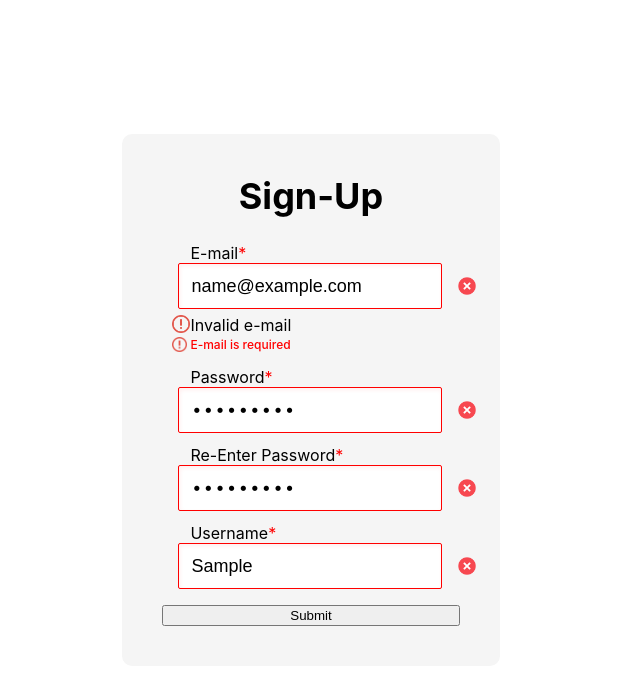
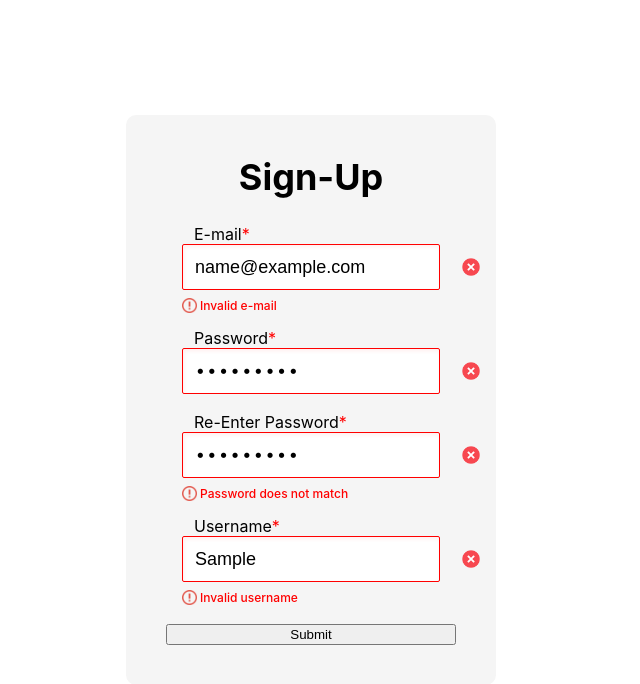
Before and after one commit to dabyzness/new-life-plus-frontend, a React (Create React App) app: page / in a window 1280 px wide. Both pictures are taken after typing "name@example.com", "Sample123", "Sample123", "Sample" into the empty fields and a click on the button "Submit". Shown: the top 684 px of the page, without its empty margins (329-969 px from the left). Built offline with nearby package versions, Linux system fonts and the light colour scheme; no server answers.

Commit message:
finish up registration form inputs

```diff
--- a/src/App.css
+++ b/src/App.css
@@ -100,15 +100,19 @@ input:focus {
 .validation-prompt-container {
   height: 0;
   list-style: none;
-  /* overflow-y: hidden; */
+  overflow-y: hidden;
   transition: 0.25s ease-in-out;
   margin-top: -10px;
   padding-left: 0px;
 }
 
+.has-errors {
+  height: 0;
+  transition: 1s ease-in-out;
+}
+
 .input-error ~ .has-errors {
   height: 100%;
-  /* margin-bottom: -5px; */
 }
 
 li::before {
@@ -128,6 +132,10 @@ li::before {
   line-height: 20px;
 }
 
+.input-valid {
+  display: none;
+}
+
 .validation-prompt-container {
-  margin-left: 10px;
+  margin-left: 16px;
 }
--- a/src/components/EmailInput/EmailInput.tsx
+++ b/src/components/EmailInput/EmailInput.tsx
@@ -67,13 +67,20 @@ function EmailInput(props: EmailInputProps) {
       >
         <li
           className={`${
-            !email && props.wasFocused.email ? "input-invalid" : ""
+            !email && props.wasFocused.email ? "input-invalid" : "input-valid"
+          }`}
+        >
+          E-mail is required
+        </li>
+
+        <li
+          className={`${
+            emailError && props.wasFocused.email && email
+              ? "input-invalid"
+              : "input-valid"
           }`}
         >
           Invalid e-mail
-        </li>
-        <li className={`${emailError ? "input-invalid" : ""}`}>
-          E-mail is required
         </li>
       </ul>
     </>
--- a/src/components/PasswordAndConfirmPasswordValidation/ConfirmPasswordInput.tsx
+++ b/src/components/PasswordAndConfirmPasswordValidation/ConfirmPasswordInput.tsx
@@ -57,6 +57,36 @@ function ConfirmPasswordInput(props: ConfirmPasswordInputProps) {
         ref={iconRef}
       ></i>
 
+      <ul
+        className={`validation-prompt-container ${
+          !props.confirmPasswordMatch && props.wasFocused.confirmPassword
+            ? "has-errors"
+            : ""
+        }`}
+      >
+        <li
+          className={`${
+            !props.confirmPasswordMatch &&
+            props.wasFocused.confirmPassword &&
+            props.passwordValue
+              ? "input-invalid"
+              : "input-valid"
+          }`}
+        >
+          Password does not match
+        </li>
+
+        <li
+          className={`${
+            !props.passwordValue && props.wasFocused.confirmPassword
+              ? "input-invalid"
+              : "input-valid"
+          }`}
+        >
+          Password confirmation is required
+        </li>
+      </ul>
+
       {/* <span className={""}></span> */}
 
       {/* <div
--- a/src/components/PasswordAndConfirmPasswordValidation/PasswordInput.module.css
+++ b/src/components/PasswordAndConfirmPasswordValidation/PasswordInput.module.css
@@ -7,16 +7,28 @@
   list-style: none;
   overflow-y: hidden;
   transition: 0.25s ease-in-out;
-  margin: 0;
+  margin-left: 16px;
+  margin-top: -10px;
+  padding: 0;
 }
 
 .prompt {
+  font-weight: 500;
+  font-size: 12px;
+  line-height: 20px;
 }
 
 .validPrompt {
-  color: darkseagreen;
+  /* color: rgb(94, 221, 96); */
+  color: gray;
+  /* font-weight: 500; */
+}
+
+.validPrompt::before {
+  content: "";
+  background-image: none;
 }
 
 .notValidPrompt {
-  color: orangered;
+  color: rgb(247, 72, 80);
 }
--- a/src/components/UsernameInput/UsernameInput.tsx
+++ b/src/components/UsernameInput/UsernameInput.tsx
@@ -43,6 +43,7 @@ function UsernameInput(props: UsernameInputProps) {
         }`}
         type="text"
         autoComplete="off"
+        spellCheck="false"
         name="username"
         // placeholder="Username"
         value={username}
@@ -59,9 +60,32 @@ function UsernameInput(props: UsernameInputProps) {
           usernameError ? "invalid-icon" : "valid-icon"
         }`}
       ></i>
-      {/* <p style={{ display: usernameError ? "block" : "none" }}>
-        Invalid Username
-      </p> */}
+
+      <ul
+        className={`validation-prompt-container ${
+          usernameError && props.wasFocused.username ? "has-errors" : ""
+        }`}
+      >
+        <li
+          className={`${
+            usernameError && props.wasFocused.username && username
+              ? "input-invalid"
+              : "input-valid"
+          }`}
+        >
+          Invalid username
+        </li>
+
+        <li
+          className={`${
+            !username && props.wasFocused.username
+              ? "input-invalid"
+              : "input-valid"
+          }`}
+        >
+          Username is required
+        </li>
+      </ul>
     </>
   );
 }
```
